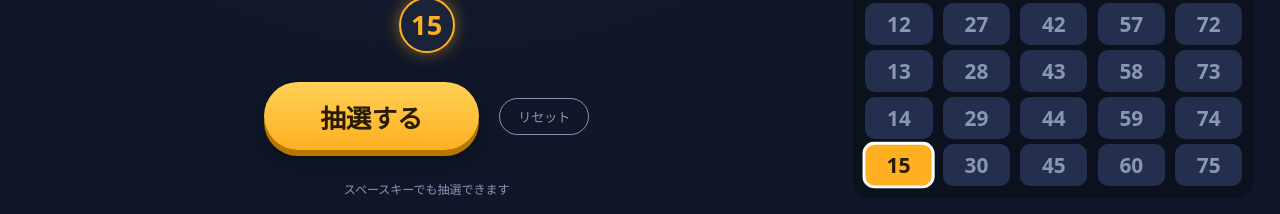
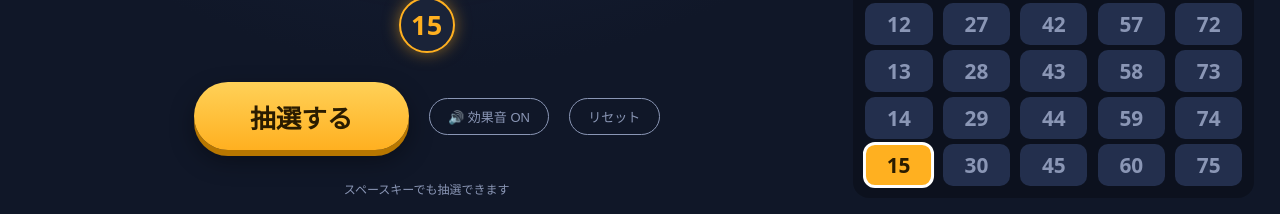
Before and after one commit to hico-mrmgn/bingo, a plain HTML site: page index.html in a window 1280 px wide. Both pictures are taken after a click on the button "抽選する". Shown: the part 586-800 px from the top of the page. Drawn offline with Linux system fonts and the light colour scheme.

Commit message:
feat: 抽選中のドラムロール効果音を追加
- Web Audio API で合成（音声ファイル・外部リソース不使用）
  - 回転中: スネアの連打によるドラムロール（終盤クレッシェンド）
  - 確定時: シンバル＋ベル2音の決定音
- 効果音 ON/OFF トグルボタンを追加（設定は localStorage に保存）
- タブ非表示中に rAF が停止して抽選が確定しない問題を修正
  （確定処理を setTimeout で保証し、rAF は演出のみに使用）

Closes #5

Co-Authored-By: Claude Fable 5 <noreply@anthropic.com>

```diff
--- a/app.js
+++ b/app.js
@@ -5,6 +5,7 @@
   const LETTERS = ["B", "I", "N", "G", "O"];
   const RECENT_COUNT = 5;
   const STORAGE_KEY = "bingo-caller-state-v1";
+  const SOUND_KEY = "bingo-caller-sound-v1";
 
   const SPIN_DURATION_MS = 1800;
   const SPIN_START_INTERVAL_MS = 40;
@@ -19,10 +20,108 @@
   const resetButton = document.getElementById("reset-button");
   const drawnCountEl = document.getElementById("drawn-count");
   const remainingCountEl = document.getElementById("remaining-count");
+  const soundButton = document.getElementById("sound-button");
 
   // 抽選済み番号（抽選順）
   let drawn = loadState();
   let spinning = false;
+  let soundOn = localStorage.getItem(SOUND_KEY) !== "off";
+
+  // ---- 効果音（Web Audio API で合成・音声ファイル不使用） ----
+
+  let audioCtx = null;
+  let noiseBuffer = null;
+
+  function ensureAudio() {
+    const Ctx = window.AudioContext || window.webkitAudioContext;
+    if (!Ctx) return null;
+    if (!audioCtx) {
+      audioCtx = new Ctx();
+      // 1秒分のホワイトノイズ（スネア・シンバルの素）
+      noiseBuffer = audioCtx.createBuffer(1, audioCtx.sampleRate, audioCtx.sampleRate);
+      const data = noiseBuffer.getChannelData(0);
+      for (let i = 0; i < data.length; i++) data[i] = Math.random() * 2 - 1;
+    }
+    if (audioCtx.state === "suspended") audioCtx.resume();
+    return audioCtx;
+  }
+
+  function playSnare(time, volume) {
+    const src = audioCtx.createBufferSource();
+    src.buffer = noiseBuffer;
+    const filter = audioCtx.createBiquadFilter();
+    filter.type = "bandpass";
+    filter.frequency.value = 1800;
+    filter.Q.value = 0.8;
+    const gain = audioCtx.createGain();
+    gain.gain.setValueAtTime(volume, time);
+    gain.gain.exponentialRampToValueAtTime(0.001, time + 0.06);
+    src.connect(filter);
+    filter.connect(gain);
+    gain.connect(audioCtx.destination);
+    src.start(time);
+    src.stop(time + 0.08);
+  }
+
+  function playDrumRoll(durationMs) {
+    if (!soundOn || !ensureAudio()) return;
+    const start = audioCtx.currentTime + 0.02;
+    const duration = durationMs / 1000;
+    const hitInterval = 0.045;
+    for (let t = 0; t < duration; t += hitInterval) {
+      // 終盤に向けてクレッシェンド
+      playSnare(start + t, 0.12 + 0.2 * (t / duration));
+    }
+  }
+
+  function playFanfare() {
+    if (!soundOn || !ensureAudio()) return;
+    const now = audioCtx.currentTime;
+
+    // シンバル
+    const cymbal = audioCtx.createBufferSource();
+    cymbal.buffer = noiseBuffer;
+    const highpass = audioCtx.createBiquadFilter();
+    highpass.type = "highpass";
+    highpass.frequency.value = 5000;
+    const cymbalGain = audioCtx.createGain();
+    cymbalGain.gain.setValueAtTime(0.3, now);
+    cymbalGain.gain.exponentialRampToValueAtTime(0.001, now + 0.9);
+    cymbal.connect(highpass);
+    highpass.connect(cymbalGain);
+    cymbalGain.connect(audioCtx.destination);
+    cymbal.start(now);
+    cymbal.stop(now + 1);
+
+    // ベル2音（A5 → E6）
+    [[880, 0], [1318.5, 0.09]].forEach(([freq, delay]) => {
+      const osc = audioCtx.createOscillator();
+      osc.type = "triangle";
+      osc.frequency.value = freq;
+      const gain = audioCtx.createGain();
+      gain.gain.setValueAtTime(0.22, now + delay);
+      gain.gain.exponentialRampToValueAtTime(0.001, now + delay + 0.5);
+      osc.connect(gain);
+      gain.connect(audioCtx.destination);
+      osc.start(now + delay);
+      osc.stop(now + delay + 0.55);
+    });
+  }
+
+  function toggleSound() {
+    soundOn = !soundOn;
+    try {
+      localStorage.setItem(SOUND_KEY, soundOn ? "on" : "off");
+    } catch {
+      // 保存できなくても切り替え自体は有効
+    }
+    renderSoundButton();
+  }
+
+  function renderSoundButton() {
+    soundButton.textContent = soundOn ? "🔊 効果音 ON" : "🔇 効果音 OFF";
+    soundButton.setAttribute("aria-pressed", String(soundOn));
+  }
 
   function loadState() {
     try {
@@ -138,18 +237,18 @@
     spinning = true;
     drum.classList.add("spinning");
     drum.classList.remove("settled");
+    playDrumRoll(SPIN_DURATION_MS);
     render();
 
     const start = performance.now();
 
+    // 確定は setTimeout で保証する（タブが非表示だと rAF が止まるため）
+    setTimeout(() => settle(picked), SPIN_DURATION_MS);
+
     function tick(now) {
-      const elapsed = now - start;
-      if (elapsed >= SPIN_DURATION_MS) {
-        settle(picked);
-        return;
-      }
+      if (!spinning) return;
       // だんだん減速するルーレット表示（表示のみ・結果は確定済み）
-      const progress = elapsed / SPIN_DURATION_MS;
+      const progress = Math.min((now - start) / SPIN_DURATION_MS, 1);
       const interval =
         SPIN_START_INTERVAL_MS +
         (SPIN_END_INTERVAL_MS - SPIN_START_INTERVAL_MS) * progress * progress;
@@ -165,6 +264,7 @@
     spinning = false;
     drum.classList.remove("spinning");
     drum.classList.add("settled");
+    playFanfare();
     render();
   }
 
@@ -181,13 +281,20 @@
 
   drawButton.addEventListener("click", draw);
   resetButton.addEventListener("click", reset);
+  soundButton.addEventListener("click", toggleSound);
   document.addEventListener("keydown", (e) => {
-    if (e.code === "Space" && !e.repeat && document.activeElement !== resetButton) {
+    if (
+      e.code === "Space" &&
+      !e.repeat &&
+      document.activeElement !== resetButton &&
+      document.activeElement !== soundButton
+    ) {
       e.preventDefault();
       draw();
     }
   });
 
   buildBoard();
+  renderSoundButton();
   render();
 })();
--- a/index.html
+++ b/index.html
@@ -23,6 +23,7 @@
       <div class="recent" id="recent" aria-label="直近の番号"></div>
       <div class="controls">
         <button type="button" class="draw-button" id="draw-button">抽選する</button>
+        <button type="button" class="sound-button" id="sound-button" aria-pressed="true">🔊 効果音 ON</button>
         <button type="button" class="reset-button" id="reset-button">リセット</button>
       </div>
       <p class="hint">スペースキーでも抽選できます</p>
--- a/style.css
+++ b/style.css
@@ -200,7 +200,8 @@ body {
   box-shadow: 0 6px 0 #555, 0 10px 24px rgba(0, 0, 0, 0.3);
 }
 
-.reset-button {
+.reset-button,
+.sound-button {
   font-size: clamp(13px, 1.6vh, 17px);
   padding: 0.6em 1.4em;
   border-radius: 999px;
@@ -208,6 +209,15 @@ body {
   background: transparent;
   color: var(--text-dim);
   cursor: pointer;
+}
+
+.sound-button:hover {
+  color: var(--text);
+  border-color: var(--text);
+}
+
+.sound-button[aria-pressed="false"] {
+  opacity: 0.6;
 }
 
 .reset-button:hover {
```
